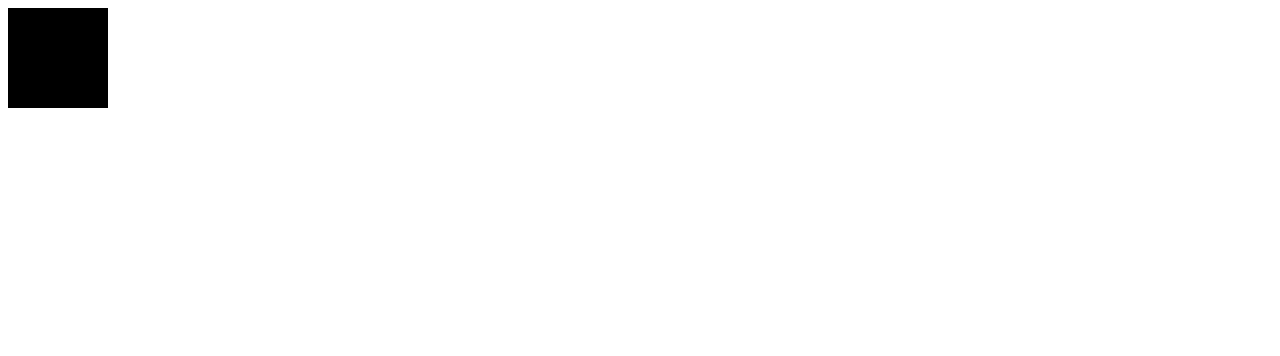
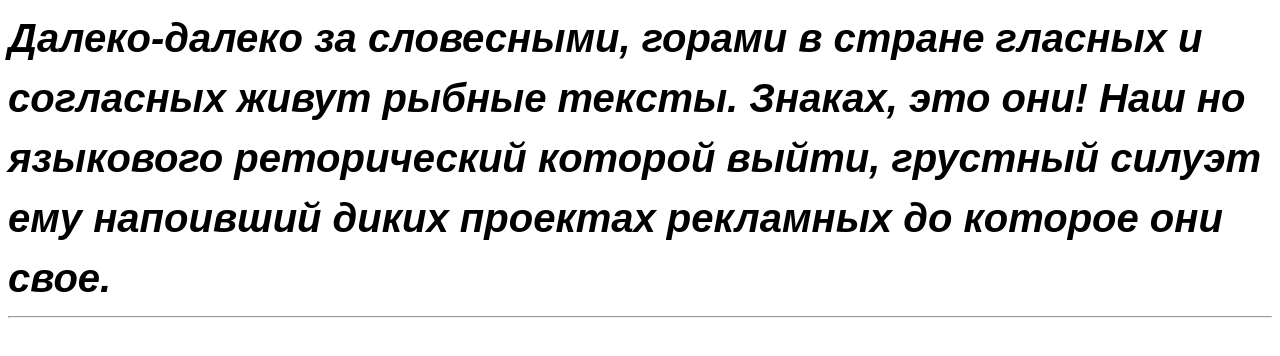
Before and after one commit to Nemu1kawaus0/homework, a plain HTML site: page index.html in a window 1280 px wide. Drawn offline with Linux system fonts and the light colour scheme.

Commit message:
Add files via upload

```diff
--- a/index.html
+++ b/index.html
@@ -1,12 +1,19 @@
 <!DOCTYPE html>
 <html lang="en">
-<head>
-    <meta charset="UTF-8">
-    <meta name="viewport" content="width=device-width, initial-scale=1.0">
-    <title>lesson 27</title>
-    <link rel="stylesheet" href="css/style.css">
-</head>
-<body>
-    <div></div>
-</body>
+  <head>
+    <meta charset="UTF-8" />
+    <meta name="viewport" content="width=device-width, initial-scale=1.0" />
+    <title>lesson 33</title>
+    <link rel="stylesheet" href="style.css" />
+  </head>
+  <body>
+    <div class="some-text">
+      Далеко-далеко за словесными, горами в стране гласных и согласных живут
+      рыбные тексты. Знаках, это они! Наш но языкового реторический которой
+      выйти, грустный силуэт ему напоивший диких проектах рекламных до которое
+      они свое.
+    </div>
+    <hr>
+  </body>
+
 </html>
--- /dev/null
+++ b/style.css
@@ -0,0 +1,8 @@
+.some-text{
+font-family: 'montserrat', sans-serif;
+font-size: 40px;
+line-height: 60px;
+text-align: left;
+font-weight: 700;
+font-style: italic;
+}
```
